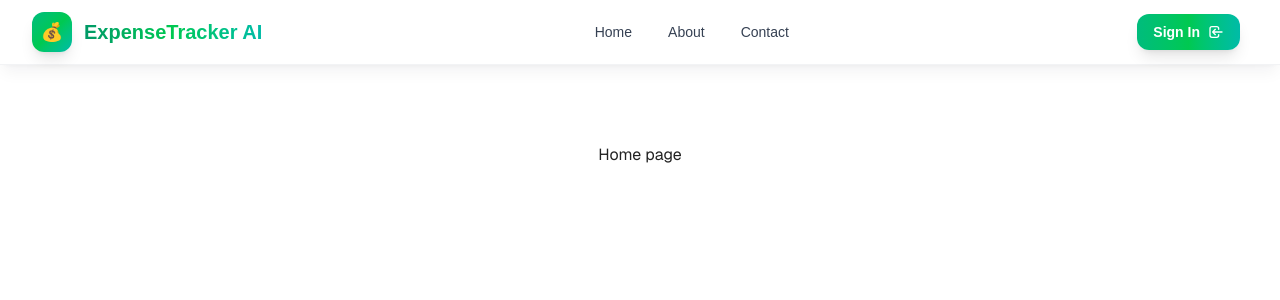
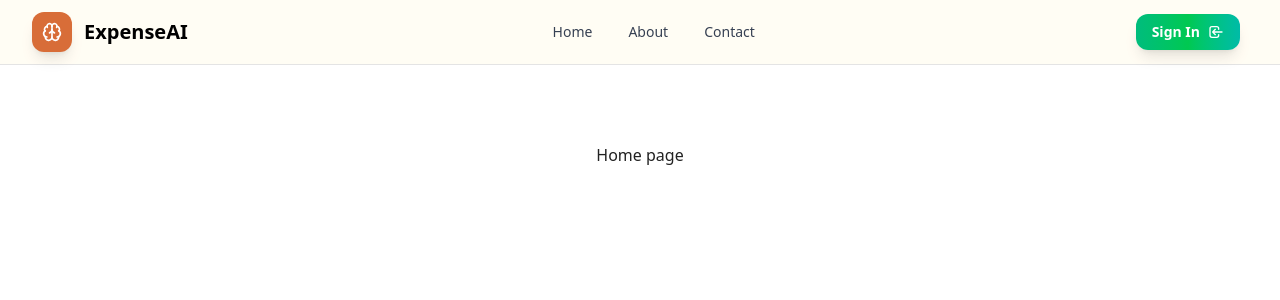
Before and after one commit to DevPatel1023/ai-expense-tracker, a Next.js app: page / in a window 1280 px wide. Shown: the top 300 px of the page. Built offline with nearby package versions, Linux system fonts and the light colour scheme; no server answers.

Commit message:
navbar style change

```diff
--- a/app/globals.css
+++ b/app/globals.css
@@ -1,27 +1,120 @@
 @import "tailwindcss";
 
 :root {
-   --background: oklch(1 0 0);
-  --foreground: oklch(0.25 0 0);
-  --card: oklch(0.99 0.02 85);
+  --background: oklch(1 0 0); /* Pure white */
+  --foreground: oklch(0.25 0 0); /* Charcoal gray #374151 */
+  --card: oklch(0.99 0.02 85); /* Light cream #fefce8 */
+  --card-foreground: oklch(0.25 0 0); /* Charcoal gray */
+  --popover: oklch(1 0 0); /* White */
+  --popover-foreground: oklch(0.25 0 0); /* Charcoal gray */
+  --primary: oklch(0.65 0.15 45); /* Amber #d97706 */
+  --primary-foreground: oklch(1 0 0); /* White */
+  --secondary: oklch(0.78 0.12 50);/* Vivid pink #ec4899 */
+  --secondary-foreground: oklch(1 0 0); /* White */
+  --muted: oklch(0.99 0.02 85); /* Light cream */
+  --muted-foreground: oklch(0.25 0 0); /* Charcoal gray */
+  --accent: oklch(0.65 0.25 330); /* Vivid pink */
+  --accent-foreground: oklch(1 0 0); /* White */
+  --destructive: oklch(0.55 0.25 15); /* Red for alerts */
+  --destructive-foreground: oklch(1 0 0); /* White */
+  --border: oklch(0.92 0 0); /* Light border */
+  --input: oklch(1 0 0); /* White input background */
+  --ring: oklch(0.65 0.15 45 / 0.5); /* Amber ring with opacity */
+  --chart-1: oklch(0.65 0.15 45); /* Amber */
+  --chart-2: oklch(0.65 0.25 330); /* Vivid pink */
+  --chart-3: oklch(0.35 0 0); /* Dark gray */
+  --chart-4: oklch(0.55 0.12 50); /* Darker amber */
+  --chart-5: oklch(0.99 0.02 85); /* Light cream */
+  --radius: 0.5rem;
+  --sidebar: oklch(0.99 0.02 85); /* Light cream */
+  --sidebar-foreground: oklch(0.25 0 0); /* Charcoal gray */
+  --sidebar-primary: oklch(0.65 0.15 45); /* Amber */
+  --sidebar-primary-foreground: oklch(1 0 0); /* White */
+  --sidebar-accent: oklch(0.65 0.25 330); /* Vivid pink */
+  --sidebar-accent-foreground: oklch(1 0 0); /* White */
+  --sidebar-border: oklch(0.92 0 0); /* Light border */
+  --sidebar-ring: oklch(0.65 0.15 45 / 0.5); /* Amber ring */
+}
+
+.dark {
+  --background: oklch(0.08 0 0); /* Very dark background */
+  --foreground: oklch(0.95 0 0); /* Light text */
+  --card: oklch(0.12 0 0); /* Dark card background */
+  --card-foreground: oklch(0.95 0 0); /* Light card text */
+  --popover: oklch(0.08 0 0); /* Dark popover */
+  --popover-foreground: oklch(0.95 0 0); /* Light popover text */
+  --primary: oklch(0.7 0.15 45); /* Brighter amber for dark mode */
+  --primary-foreground: oklch(0.08 0 0); /* Dark text on primary */
+  --secondary: oklch(0.7 0.25 330); /* Brighter pink for dark mode */
+  --secondary-foreground: oklch(0.08 0 0); /* Dark text on secondary */
+  --muted: oklch(0.15 0 0); /* Dark muted */
+  --muted-foreground: oklch(0.7 0 0); /* Light muted text */
+  --accent: oklch(0.7 0.25 330); /* Brighter pink */
+  --accent-foreground: oklch(0.08 0 0); /* Dark text on accent */
+  --destructive: oklch(0.6 0.25 15); /* Brighter red for dark mode */
+  --destructive-foreground: oklch(0.95 0 0); /* Light text on destructive */
+  --border: oklch(0.2 0 0); /* Dark border */
+  --input: oklch(0.12 0 0); /* Dark input background */
+  --ring: oklch(0.7 0.15 45 / 0.5); /* Brighter amber ring */
+  --chart-1: oklch(0.7 0.15 45); /* Brighter amber */
+  --chart-2: oklch(84.464% 0.11556 66.788); /* Brighter pink */
+  --chart-3: oklch(0.6 0 0); /* Medium gray */
+  --chart-4: oklch(0.6 0.12 50); /* Medium amber */
+  --chart-5: oklch(0.15 0 0); /* Dark cream equivalent */
+  --sidebar: oklch(0.1 0 0); /* Dark sidebar */
+  --sidebar-foreground: oklch(0.95 0 0); /* Light sidebar text */
+  --sidebar-primary: oklch(0.7 0.15 45); /* Brighter amber */
+  --sidebar-primary-foreground: oklch(0.08 0 0); /* Dark text */
+  --sidebar-accent: oklch(0.7 0.25 330); /* Brighter pink */
+  --sidebar-accent-foreground: oklch(0.08 0 0); /* Dark text */
+  --sidebar-border: oklch(0.2 0 0); /* Dark border */
+  --sidebar-ring: oklch(0.7 0.15 45 / 0.5); /* Brighter amber ring */
 }
 
 @theme inline {
   --color-background: var(--background);
   --color-foreground: var(--foreground);
-  --font-sans: var(--font-geist-sans);
-  --font-mono: var(--font-geist-mono);
+  --color-card: var(--card);
+  --color-card-foreground: var(--card-foreground);
+  --color-popover: var(--popover);
+  --color-popover-foreground: var(--popover-foreground);
+  --color-primary: var(--primary);
+  --color-primary-foreground: var(--primary-foreground);
+  --color-secondary: var(--secondary);
+  --color-secondary-foreground: var(--secondary-foreground);
+  --color-muted: var(--muted);
+  --color-muted-foreground: var(--muted-foreground);
+  --color-accent: var(--accent);
+  --color-accent-foreground: var(--accent-foreground);
+  --color-destructive: var(--destructive);
+  --color-destructive-foreground: var(--destructive-foreground);
+  --color-border: var(--border);
+  --color-input: var(--input);
+  --color-ring: var(--ring);
+  --color-chart-1: var(--chart-1);
+  --color-chart-2: var(--chart-2);
+  --color-chart-3: var(--chart-3);
+  --color-chart-4: var(--chart-4);
+  --color-chart-5: var(--chart-5);
+  --radius-sm: calc(var(--radius) - 4px);
+  --radius-md: calc(var(--radius) - 2px);
+  --radius-lg: var(--radius);
+  --radius-xl: calc(var(--radius) + 4px);
+  --color-sidebar: var(--sidebar);
+  --color-sidebar-foreground: var(--sidebar-foreground);
+  --color-sidebar-primary: var(--sidebar-primary);
+  --color-sidebar-primary-foreground: var(--sidebar-primary-foreground);
+  --color-sidebar-accent: var(--sidebar-accent);
+  --color-sidebar-accent-foreground: var(--sidebar-accent-foreground);
+  --color-sidebar-border: var(--sidebar-border);
+  --color-sidebar-ring: var(--sidebar-ring);
 }
 
-@media (prefers-color-scheme: dark) {
-  :root {
-    --background: #0a0a0a;
-    --foreground: #ededed;
+@layer base {
+  * {
+    @apply border-border outline-ring/50;
+  }
+  body {
+    @apply bg-background text-foreground;
   }
 }
-
-body {
-  background: var(--background);
-  color: var(--foreground);
-  font-family: Arial, Helvetica, sans-serif;
-}
--- a/app/layout.tsx
+++ b/app/layout.tsx
@@ -35,8 +35,10 @@ export default function RootLayout({
     <ClerkProvider>
       <html lang="en">
         <body className={`${geistSans.variable} ${geistMono.variable} antialiased`}>
+          <div className='min-h-screen bg-background'>
           <Navbar />
           {children}
+          </div>
         </body>
       </html>
     </ClerkProvider>
--- a/components/Navbar.tsx
+++ b/components/Navbar.tsx
@@ -1,10 +1,10 @@
-'use client';
+"use client";
 
-import { SignInButton, SignedIn, SignedOut, UserButton } from '@clerk/nextjs';
-import { House, Phone } from 'lucide-react';
-import Link from 'next/link';
+import { SignInButton, SignedIn, SignedOut, UserButton } from "@clerk/nextjs";
+import { Brain, House, Info, Phone } from "lucide-react";
+import Link from "next/link";
 // import ThemeToggle from '@/components/ThemeToggle';
-import { useState } from 'react';
+import { useState } from "react";
 
 export default function Navbar() {
   const [isMobileMenuOpen, setIsMobileMenuOpen] = useState(false);
@@ -18,96 +18,92 @@ export default function Navbar() {
   };
 
   return (
-    <nav className='sticky top-0 z-50 bg-background dark:bg-gray-900/95 backdrop-blur supports-[backdrop-filter]:bg-card/60 border-b border-gray-200/50  shadow-lg shadow-gray-900/5 dark:shadow-black/30'>
-      <div className='max-w-7xl mx-auto px-4 sm:px-6 lg:px-8'>
-        <div className='flex items-center justify-between h-14 sm:h-16'>
+    <nav className="sticky top-0 z-50 border-b bg-card/95 backdrop-blur supports-[backdrop-filter]:bg-card/60">
+      <div className="max-w-7xl mx-auto px-4 sm:px-6 lg:px-8">
+        <div className="flex items-center justify-between h-14 sm:h-16">
           {/* Logo Section */}
-          <div className='flex items-center'>
+          <div className="flex items-center">
             <Link
-              href='/'
-              className='flex items-center gap-2 sm:gap-3 flex-shrink-0 group transition-all duration-300 '
+              href="/"
+              className="flex items-center gap-2 sm:gap-3 flex-shrink-0 group transition-all duration-300 "
               onClick={closeMobileMenu}
             >
-              <div className='w-7 h-7 sm:w-8 sm:h-8 md:w-10 md:h-10 bg-gradient-to-br from-emerald-500 via-green-500 to-teal-500 rounded-lg sm:rounded-xl flex items-center justify-center shadow-lg group-hover:shadow-xl transition-all duration-300 group-hover:rotate-3'>
-                <span className='text-white text-xs sm:text-sm md:text-lg font-bold'>
-                  💰
-                </span>
+              <div className="w-7 h-7 sm:w-8 sm:h-8 md:w-10 md:h-10  rounded-lg sm:rounded-xl flex items-center justify-center shadow-lg group-hover:shadow-xl transition-all duration-300 bg-primary">
+                <Brain className="h-5 w-5 text-primary-foreground" />
               </div>
-              <span className='text-sm sm:text-base md:text-lg lg:text-xl font-bold bg-gradient-to-r from-emerald-600 via-green-500 to-teal-500 bg-clip-text text-transparent'>
-                <span className='hidden sm:inline'>ExpenseTracker AI</span>
-                <span className='sm:hidden'>ExpenseTracker</span>
+              <span className="text-sm sm:text-base md:text-lg lg:text-xl font-bold bg-clip-text text-black">
+                <span className="hidden sm:inline">ExpenseAI</span>
+                <span className="sm:hidden">EAI</span>
               </span>
             </Link>
           </div>
 
           {/* Desktop Navigation Links */}
-          <div className='hidden md:flex items-center space-x-1'>
+          <div className="hidden md:flex items-center space-x-1">
             <Link
-              href='/'
-              className='relative text-gray-700 dark:text-gray-300 hover:text-emerald-600 dark:hover:text-emerald-400 px-3 lg:px-4 py-2 rounded-xl text-sm font-medium transition-all duration-200 hover:bg-emerald-50/50 dark:hover:bg-emerald-900/20 group'
+              href="/"
+              className="relative text-gray-700 dark:text-gray-300 hover:text-emerald-600 dark:hover:text-emerald-400 px-3 lg:px-4 py-2 rounded-xl text-sm font-medium transition-all duration-200 hover:bg-emerald-50/50 dark:hover:bg-emerald-900/20 group"
             >
-              <span className='relative z-10'>Home</span>
-              <div className='absolute inset-0 bg-gradient-to-r from-emerald-500/10 to-green-500/10 rounded-xl opacity-0 group-hover:opacity-100 transition-opacity duration-200'></div>
+              <span className="relative z-10">Home</span>
+              <div className="absolute inset-0 bg-gradient-to-r from-emerald-500/10 to-green-500/10 rounded-xl opacity-0 group-hover:opacity-100 transition-opacity duration-200"></div>
             </Link>
 
             <Link
-              href='/about'
-              className='relative text-gray-700 dark:text-gray-300 hover:text-emerald-600 dark:hover:text-emerald-400 px-3 lg:px-4 py-2 rounded-xl text-sm font-medium transition-all duration-200 hover:bg-emerald-50/50 dark:hover:bg-emerald-900/20 group'
+              href="/about"
+              className="relative text-gray-700 dark:text-gray-300 hover:text-emerald-600 dark:hover:text-emerald-400 px-3 lg:px-4 py-2 rounded-xl text-sm font-medium transition-all duration-200 hover:bg-emerald-50/50 dark:hover:bg-emerald-900/20 group"
             >
-              <span className='relative z-10'>About</span>
-              <div className='absolute inset-0 bg-gradient-to-r from-emerald-500/10 to-green-500/10 rounded-xl opacity-0 group-hover:opacity-100 transition-opacity duration-200'></div>
+              <span className="relative z-10">About</span>
+              <div className="absolute inset-0 bg-gradient-to-r from-emerald-500/10 to-green-500/10 rounded-xl opacity-0 group-hover:opacity-100 transition-opacity duration-200"></div>
             </Link>
 
             <Link
-              href='/contact'
-              className='relative text-gray-700 dark:text-gray-300 hover:text-emerald-600 dark:hover:text-emerald-400 px-3 lg:px-4 py-2 rounded-xl text-sm font-medium transition-all duration-200 hover:bg-emerald-50/50 dark:hover:bg-emerald-900/20 group'
+              href="/contact"
+              className="relative text-gray-700 dark:text-gray-300 hover:text-emerald-600 dark:hover:text-emerald-400 px-3 lg:px-4 py-2 rounded-xl text-sm font-medium transition-all duration-200 hover:bg-emerald-50/50 dark:hover:bg-emerald-900/20 group"
             >
-              <span className='relative z-10'>Contact</span>
-              <div className='absolute inset-0 bg-gradient-to-r from-emerald-500/10 to-green-500/10 rounded-xl opacity-0 group-hover:opacity-100 transition-opacity duration-200'></div>
+              <span className="relative z-10">Contact</span>
+              <div className="absolute inset-0 bg-gradient-to-r from-emerald-500/10 to-green-500/10 rounded-xl opacity-0 group-hover:opacity-100 transition-opacity duration-200"></div>
             </Link>
           </div>
 
           {/* Right Section */}
-          <div className='flex items-center space-x-1 sm:space-x-2'>
+          <div className="flex items-center space-x-1 sm:space-x-2">
             {/* Theme Toggle */}
-            <div className='p-0.5 sm:p-1'>
-              {/* <ThemeToggle /> */}
-            </div>
+            <div className="p-0.5 sm:p-1">{/* <ThemeToggle /> */}</div>
 
             {/* Authentication - Desktop */}
-            <div className='hidden sm:block'>
+            <div className="hidden sm:block">
               <SignedOut>
                 <SignInButton>
-                  <button className='relative overflow-hidden bg-gradient-to-r from-emerald-500 via-green-500 to-teal-500 hover:from-emerald-600 hover:via-green-600 hover:to-teal-600 text-white px-3 sm:px-4 py-2 rounded-lg sm:rounded-xl text-xs sm:text-sm font-semibold shadow-lg hover:shadow-xl transition-all duration-300 transform hover:scale-105 active:scale-95'>
-                    <div className='relative z-10 flex items-center gap-1 sm:gap-2'>
+                  <button className="relative overflow-hidden bg-gradient-to-r from-emerald-500 via-green-500 to-teal-500 hover:from-emerald-600 hover:via-green-600 hover:to-teal-600 text-white px-3 sm:px-4 py-2 rounded-lg sm:rounded-xl text-xs sm:text-sm font-semibold shadow-lg hover:shadow-xl transition-all duration-300 transform hover:scale-105 active:scale-95">
+                    <div className="relative z-10 flex items-center gap-1 sm:gap-2">
                       <span>Sign In</span>
                       <svg
-                        className='w-3 h-3 sm:w-4 sm:h-4'
-                        fill='none'
-                        stroke='currentColor'
-                        viewBox='0 0 24 24'
+                        className="w-3 h-3 sm:w-4 sm:h-4"
+                        fill="none"
+                        stroke="currentColor"
+                        viewBox="0 0 24 24"
                       >
                         <path
-                          strokeLinecap='round'
-                          strokeLinejoin='round'
+                          strokeLinecap="round"
+                          strokeLinejoin="round"
                           strokeWidth={2}
-                          d='M11 16l-4-4m0 0l4-4m-4 4h14m-5 4v1a3 3 0 01-3 3H6a3 3 0 01-3-3V7a3 3 0 013-3h7a3 3 0 013 3v1'
+                          d="M11 16l-4-4m0 0l4-4m-4 4h14m-5 4v1a3 3 0 01-3 3H6a3 3 0 01-3-3V7a3 3 0 013-3h7a3 3 0 013 3v1"
                         />
                       </svg>
                     </div>
-                    <div className='absolute inset-0 bg-gradient-to-r from-white/20 to-transparent opacity-0 hover:opacity-100 transition-opacity duration-300'></div>
+                    <div className="absolute inset-0 bg-gradient-to-r from-white/20 to-transparent opacity-0 hover:opacity-100 transition-opacity duration-300"></div>
                   </button>
                 </SignInButton>
               </SignedOut>
 
               <SignedIn>
-                <div className='p-0.5 sm:p-1 rounded-lg sm:rounded-xl bg-gradient-to-r from-emerald-100/50 to-green-100/50 dark:from-emerald-900/20 dark:to-green-900/20 backdrop-blur-sm border border-emerald-200/30 dark:border-emerald-700/30'>
+                <div className="p-0.5 sm:p-1 rounded-lg sm:rounded-xl">
                   <UserButton
                     appearance={{
                       elements: {
                         avatarBox:
-                          'w-6 h-6 sm:w-8 sm:h-8 hover:scale-110 transition-transform duration-200',
-                        userButtonBox: 'flex items-center justify-center',
+                          "w-6 h-6 sm:w-8 sm:h-8",
+                        userButtonBox: "flex items-center justify-center",
                       },
                     }}
                   />
@@ -118,30 +114,30 @@ export default function Navbar() {
             {/* Mobile Menu Button */}
             <button
               onClick={toggleMobileMenu}
-              className='md:hidden p-1.5 sm:p-2 rounded-lg sm:rounded-xl text-gray-600 dark:text-gray-300 hover:text-emerald-600 dark:hover:text-emerald-400 hover:bg-emerald-50/50 dark:hover:bg-emerald-900/20 transition-all duration-200 active:scale-95'
-              aria-label='Toggle mobile menu'
+              className="md:hidden p-1.5 sm:p-2 rounded-lg sm:rounded-xl text-black  hover:text-white  hover:hover:bg-secondary dark:hover:bg-secondary transition-all duration-200 active:scale-95"
+              aria-label="Toggle mobile menu"
             >
               <svg
                 className={`w-5 h-5 sm:w-6 sm:h-6 transition-transform duration-200 ${
-                  isMobileMenuOpen ? 'rotate-90' : ''
+                  isMobileMenuOpen ? "rotate-90" : ""
                 }`}
-                fill='none'
-                stroke='currentColor'
-                viewBox='0 0 24 24'
+                fill="none"
+                stroke="currentColor"
+                viewBox="0 0 24 24"
               >
                 {isMobileMenuOpen ? (
                   <path
-                    strokeLinecap='round'
-                    strokeLinejoin='round'
+                    strokeLinecap="round"
+                    strokeLinejoin="round"
                     strokeWidth={2}
-                    d='M6 18L18 6M6 6l12 12'
+                    d="M6 18L18 6M6 6l12 12"
                   />
                 ) : (
                   <path
-                    strokeLinecap='round'
-                    strokeLinejoin='round'
+                    strokeLinecap="round"
+                    strokeLinejoin="round"
                     strokeWidth={2}
-                    d='M4 6h16M4 12h16M4 18h16'
+                    d="M4 6h16M4 12h16M4 18h16"
                   />
                 )}
               </svg>
@@ -153,58 +149,61 @@ export default function Navbar() {
         <div
           className={`md:hidden transition-all duration-300 ease-in-out ${
             isMobileMenuOpen
-              ? 'max-h-96 opacity-100 pb-3 sm:pb-4'
-              : 'max-h-0 opacity-0 overflow-hidden'
+              ? "max-h-96 opacity-100 pb-3 sm:pb-4"
+              : "max-h-0 opacity-0 overflow-hidden"
           }`}
         >
-          <div className='px-2 pt-2 pb-3 space-y-1 bg-white/80 dark:bg-gray-800/80 backdrop-blur-sm rounded-xl border border-gray-200/50 dark:border-gray-600/50 mt-2 shadow-lg'>
+          <div className="px-2 pt-2 pb-3 space-y-1 bg-white/80 backdrop-blur-sm rounded-xl border border-gray-200/50 dark:border-gray-600/50 mt-2 shadow-lg">
             {/* Mobile Navigation Links */}
             <Link
-              href='/'
-              className='flex items-center gap-3 px-3 py-2.5 rounded-lg text-gray-700 dark:text-gray-300 hover:text-emerald-600 dark:hover:text-emerald-400 hover:bg-emerald-50/50 dark:hover:bg-emerald-900/20 text-sm font-medium transition-all duration-200 active:scale-95'
+              href="/"
+              className="flex items-center gap-3 px-3 py-2.5 rounded-lg text-black  hover:text-white hover:bg-secondary   text-sm font-medium transition-all duration-200 active:scale-95"
               onClick={closeMobileMenu}
             >
-              <span className='text-base'><House size="18" />
-</span>
+              <span className="text-base">
+                <House size="18" />
+              </span>
               <span>Home</span>
             </Link>
             <Link
-              href='/about'
-              className='flex items-center gap-3 px-3 py-2.5 rounded-lg text-gray-700 dark:text-gray-300 hover:text-emerald-600 dark:hover:text-emerald-400 hover:bg-emerald-50/50 dark:hover:bg-emerald-900/20 text-sm font-medium transition-all duration-200 active:scale-95'
+              href="/about"
+              className="flex items-center gap-3 px-3 py-2.5 rounded-lg text-black  hover:text-white hover:bg-secondary   text-sm font-medium transition-all duration-200 active:scale-95"
               onClick={closeMobileMenu}
             >
-              <span className='text-base'>ℹ️</span>
+              <span className="text-base"> <Info size={18} /></span>
               <span>About</span>
             </Link>
             <Link
-              href='/contact'
-              className='flex items-center gap-3 px-3 py-2.5 rounded-lg text-gray-700 dark:text-gray-300 hover:text-emerald-600 dark:hover:text-emerald-400 hover:bg-emerald-50/50 dark:hover:bg-emerald-900/20 text-sm font-medium transition-all duration-200 active:scale-95'
+              href="/contact"
+             className="flex items-center gap-3 px-3 py-2.5 rounded-lg text-black  hover:text-white hover:bg-secondary   text-sm font-medium transition-all duration-200 active:scale-95"
               onClick={closeMobileMenu}
             >
-              <span className='text-base'><Phone size="18" /></span>
+              <span className="text-base">
+                <Phone size="18" />
+              </span>
               <span>Contact</span>
             </Link>
 
             {/* Mobile Authentication */}
-            <div className='pt-3 border-t border-gray-200/50 dark:border-gray-600/50'>
+            <div className="pt-3 border-t border-gray-200/50 dark:border-gray-600/50">
               <SignedOut>
                 <SignInButton>
                   <button
-                    className='w-full bg-gradient-to-r from-emerald-500 via-green-500 to-teal-500 hover:from-emerald-600 hover:via-green-600 hover:to-teal-600 text-white px-4 py-3 rounded-xl text-sm font-semibold shadow-lg hover:shadow-xl transition-all duration-300 flex items-center justify-center gap-2 active:scale-95'
+                    className="w-full text-white px-4 py-3 rounded-xl text-sm font-semibold shadow-lg hover:shadow-xl transition-all duration-300 flex items-center justify-center gap-2 active:scale-95"
                     onClick={closeMobileMenu}
                   >
                     <span>Sign In</span>
                     <svg
-                      className='w-4 h-4'
-                      fill='none'
-                      stroke='currentColor'
-                      viewBox='0 0 24 24'
+                      className="w-4 h-4"
+                      fill="none"
+                      stroke="currentColor"
+                      viewBox="0 0 24 24"
                     >
                       <path
-                        strokeLinecap='round'
-                        strokeLinejoin='round'
+                        strokeLinecap="round"
+                        strokeLinejoin="round"
                         strokeWidth={2}
-                        d='M11 16l-4-4m0 0l4-4m-4 4h14m-5 4v1a3 3 0 01-3 3H6a3 3 0 01-3-3V7a3 3 0 013-3h7a3 3 0 013 3v1'
+                        d="M11 16l-4-4m0 0l4-4m-4 4h14m-5 4v1a3 3 0 01-3 3H6a3 3 0 01-3-3V7a3 3 0 013-3h7a3 3 0 013 3v1"
                       />
                     </svg>
                   </button>
@@ -212,13 +211,13 @@ export default function Navbar() {
               </SignedOut>
 
               <SignedIn>
-                <div className='flex items-center justify-center p-3 rounded-xl bg-gradient-to-r from-emerald-100/50 to-green-100/50 dark:from-emerald-900/20 dark:to-green-900/20 backdrop-blur-sm border border-emerald-200/30 dark:border-emerald-700/30'>
+                <div className="flex items-center justify-center p-3 rounded-xl ">
                   <UserButton
                     appearance={{
                       elements: {
                         avatarBox:
-                          'w-8 h-8 hover:scale-110 transition-transform duration-200',
-                        userButtonBox: 'flex items-center justify-center',
+                          "w-8 h-8 hover:scale-110 transition-transform duration-200",
+                        userButtonBox: "flex items-center justify-center",
                       },
                     }}
                   />
```
